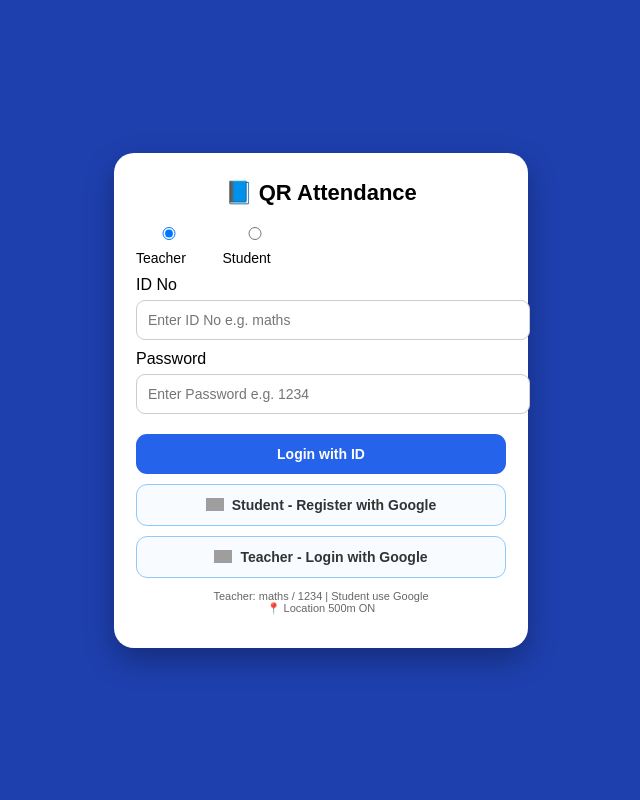
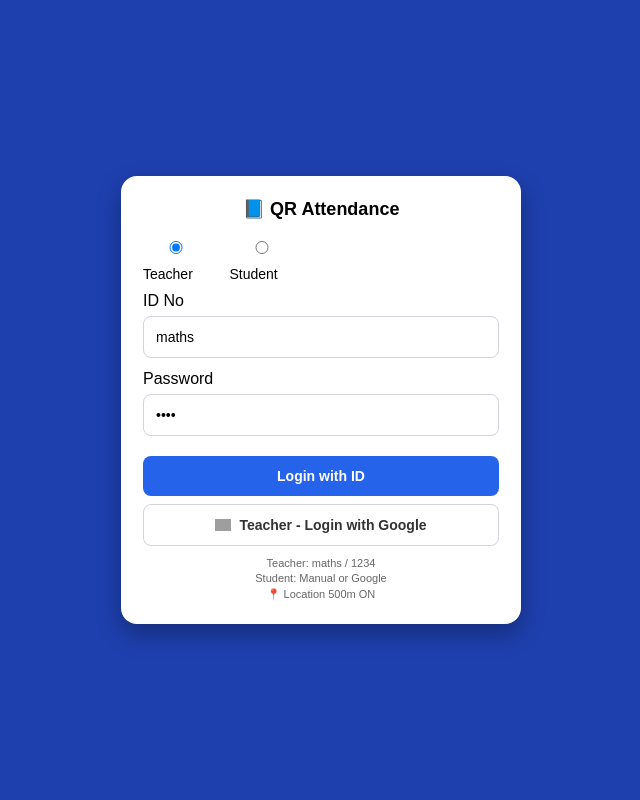
Before and after one commit to 309swara-crypto/qr-attendance, a Flask app: page / in a window 1280 px wide. Shown: the whole page, without its empty margins (319-959 px from the left). Run offline with Flask 3, Linux system fonts and the light colour scheme; some libraries are stand-ins or nearby versions; grey boxes are pictures that could not be loaded.

Commit message:
Update home.html

```diff
--- a/templates/home.html
+++ b/templates/home.html
@@ -5,48 +5,77 @@
 <title>QR Attendance</title>
 <script src="https://accounts.google.com/gsi/client" async defer></script>
 <style>
-body{margin:0;background:#1e40af;font-family:Arial;display:flex;justify-content:center;align-items:center;min-height:100vh}
-.box{background:#fff;width:92%;max-width:370px;border-radius:20px;padding:22px;box-shadow:0 12px 30px rgba(0,0,0,.3)}
-h2{text-align:center;margin:5px 0 15px;font-size:22px}
-.tab{display:flex;gap:20px;margin:10px 0}.tab label{font-size:14px}
-input{width:100%;padding:11px;margin:6px 0 10px;border:1px solid #ccc;border-radius:9px;font-size:14px}
-.btn{width:100%;padding:12px;border:0;border-radius:11px;font-weight:bold;cursor:pointer;margin-top:10px;font-size:14px;display:flex;justify-content:center;align-items:center;gap:8px}
+*{box-sizing:border-box;font-family:Arial}
+body{margin:0;background:#1e40af;min-height:100vh;display:flex;justify-content:center;align-items:center;padding:15px}
+.card{background:#fff;width:100%;max-width:400px;border-radius:16px;padding:22px;box-shadow:0 10px 25px rgba(0,0,0,.3)}
+h3{text-align:center;margin:0 0 15px;font-size:18px}
+.row{display:flex;gap:20px;margin:10px 0;font-size:14px}
+input{width:100%;padding:12px;margin:6px 0 12px;border:1px solid #d1d5db;border-radius:8px;font-size:14px}
+.btn{width:100%;padding:12px;border:0;border-radius:8px;font-weight:bold;cursor:pointer;margin-top:8px;font-size:14px;display:flex;justify-content:center;align-items:center;gap:8px}
 .blue{background:#2563eb;color:#fff}
-.white{background:#f8fbff;color:#333;border:1px solid #90caf9}
-.small{font-size:11px;color:#666;text-align:center;margin-top:12px}
+.white{background:#fff;color:#333;border:1px solid #d1d5db}
+.green{background:#16a34a;color:#fff}
+.note{font-size:11px;color:#666;text-align:center;margin-top:10px;line-height:1.4}
+.hidden{display:none}
 </style>
 </head>
 <body>
-<div class="box">
-<h2>📘 QR Attendance</h2>
-<div class="tab"><label><input type="radio" name="role" value="teacher" checked> Teacher</label><label><input type="radio" name="role" value="student"> Student</label></div>
-ID No<input id="uid" placeholder="Enter ID No e.g. maths">
-Password<input id="pwd" type="password" placeholder="Enter Password e.g. 1234">
-<button class="btn blue" onclick="loginID()">Login with ID</button>
-<button class="btn white" onclick="googleLogin('student')"><img src="https://www.gstatic.com/images/branding/product/1x/gsa_512dp.png" width="18"> Student - Register with Google</button>
-<button class="btn white" onclick="googleLogin('teacher')"><img src="https://www.gstatic.com/images/branding/product/1x/gsa_512dp.png" width="18"> Teacher - Login with Google</button>
-<p class="small">Teacher: maths / 1234 | Student use Google<br>📍 Location 500m ON</p>
-<div id="g_id_onload" data-client_id="YOUR_CLIENT_ID_HERE.apps.googleusercontent.com" data-callback="handleCred"></div>
+<div class="card">
+<h3>📘 QR Attendance</h3>
+<div class="row">
+<label><input type="radio" name="role" value="teacher" checked onchange="toggleRole()"> Teacher</label>
+<label><input type="radio" name="role" value="student" onchange="toggleRole()"> Student</label>
 </div>
+
+<div id="teacherSection">
+ID No<input id="uid_t" placeholder="maths" value="maths">
+Password<input id="pwd_t" type="password" placeholder="1234" value="1234">
+<button class="btn blue" onclick="loginTeacher()">Login with ID</button>
+<button class="btn white" onclick="googleLogin('teacher')"><img src="https://www.gstatic.com/images/branding/product/1x/gsa_512dp.png" width="16"> Teacher - Login with Google</button>
+</div>
+
+<div id="studentSection" class="hidden">
+<input id="sname" placeholder="Full Name e.g. Swarup">
+<input id="sroll" placeholder="Roll No e.g. 71">
+<select id="sclass"><option>TYCS</option><option>TYAIML</option><option>TE-A</option><option>TE-B</option><option>SYCS</option></select>
+<button class="btn green" onclick="registerStudent()">✅ Manual Register & Login</button>
+<div style="text-align:center;margin:8px;color:#888;font-size:12px">OR</div>
+<button class="btn white" onclick="googleLogin('student')"><img src="https://www.gstatic.com/images/branding/product/1x/gsa_512dp.png" width="16"> Student - Register with Google</button>
+<div id="msg" style="color:red;text-align:center;font-weight:bold;margin-top:8px;font-size:13px"></div>
+</div>
+
+<div class="note">Teacher: maths / 1234<br>Student: Manual or Google<br>📍 Location 500m ON</div>
+<div id="g_id_onload" data-client_id="1028743894018-jo9o39j23pvlrtlq4cf6g3r86nvcoibq.apps.googleusercontent.com" data-callback="handleCred"></div>
+</div>
+
 <script>
 let currentRole='teacher';
-function loginID(){
-  let role=document.querySelector('input[name="role"]:checked').value;
-  if(role!='teacher'){ alert('Students use Register with Google'); return; }
+function toggleRole(){
+  let r=document.querySelector('input[name="role"]:checked').value;
+  currentRole=r;
+  if(r=='teacher'){teacherSection.classList.remove('hidden');studentSection.classList.add('hidden');}
+  else{teacherSection.classList.add('hidden');studentSection.classList.remove('hidden');}
+}
+function loginTeacher(){
   let f=document.createElement('form');f.method='POST';f.action='/teacher_login';
-  f.innerHTML=`<input name="id" value="${uid.value}"><input name="password" value="${pwd.value}">`;
+  f.innerHTML=`<input name="id" value="${uid_t.value}"><input name="password" value="${pwd_t.value}">`;
   document.body.appendChild(f);f.submit();
+}
+function registerStudent(){
+  if(!sname.value||!sroll.value){alert('Name & Roll needed');return;}
+  fetch('/student_manual_register',{method:'POST',headers:{'Content-Type':'application/json'},body:JSON.stringify({name:sname.value,roll:sroll.value,class:sclass.value})})
+ .then(r=>r.json()).then(d=>{if(d.ok)location.href='/student_dashboard'; else msg.innerText=d.msg;});
 }
 function googleLogin(role){
   currentRole=role;
-  google.accounts.id.initialize({client_id:"YOUR_CLIENT_ID_HERE.apps.googleusercontent.com",callback:handleCred});
+  google.accounts.id.initialize({client_id:"1028743894018-jo9o39j23pvlrtlq4cf6g3r86nvcoibq.apps.googleusercontent.com",callback:handleCred});
   google.accounts.id.prompt();
 }
 function handleCred(res){
   const p=JSON.parse(atob(res.credential.split('.')[1]));
   fetch('/google_login',{method:'POST',headers:{'Content-Type':'application/json'},body:JSON.stringify({role:currentRole,email:p.email,name:p.name})}).then(r=>r.json()).then(x=>{
     if(x.need_details){
-      let roll=prompt('Enter Roll No:'); if(!roll) return;
+      let roll=prompt('Enter Roll No:'); if(!roll)return;
       let sclass=prompt('Class:','TYCS');
       fetch('/google_complete_register',{method:'POST',headers:{'Content-Type':'application/json'},body:JSON.stringify({email:x.email,name:x.name,roll:roll,class:sclass})}).then(r=>r.json()).then(d=>location.href=d.redirect);
     } else location.href=x.redirect;
```
